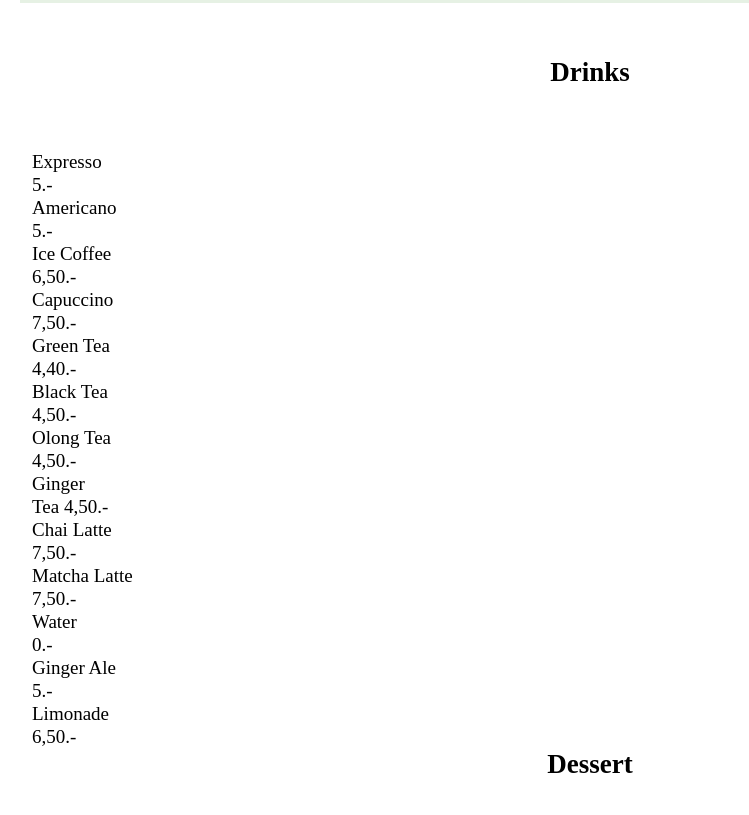
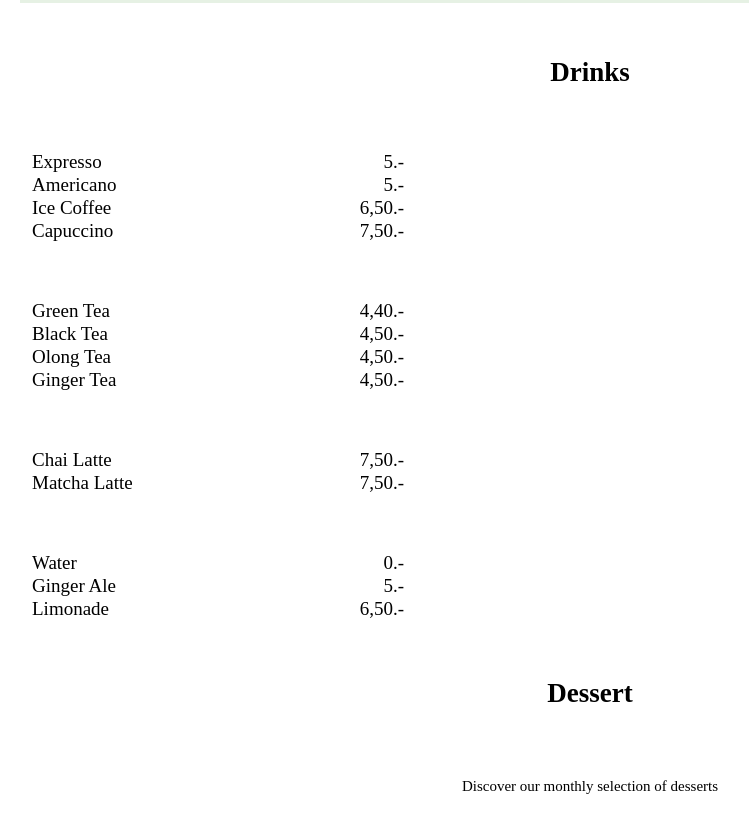
Before and after one commit to WabosuNopauwaal/AtasCafe-IMD22-NoahEllena, a website built with Parcel: page src/index.html in a window 1280 px wide. Shown: the part 1117-1932 px from the top of the page, without its empty margins (50-799 px from the left). Built offline with nearby package versions, Linux system fonts and the light colour scheme.

Commit message:
Almost manage list
I almost managed to do the list...

```diff
--- a/src/index.html
+++ b/src/index.html
@@ -8,9 +8,9 @@
   </head>
   <body>
     <header>
-      <div class="container">
+      <div class="container first-bg-img">
         <div class="row intro-area">
-          <div class="col-sm-12 col-xl-4 offset-xl-4 first-bg-img">
+          <div class="col-sm-12 col-xl-4 offset-xl-4">
             <h1 class="col-sm-12 logo-img">
               <img src="/img/Atas&cafe-logo.webp" alt="logo" />
             </h1>
@@ -63,90 +63,69 @@
           <div class="col-sm-12 col-xl-2 offset-xl-5 drink-menu">
             <h3 class="drink-menu-title">Drinks</h3>
           </div>
-          <div class="col-sm-12 col-xl-6 drink-menu-list">
+          <div>
             <div>
-              <p class="drink-menu-name">
+            <div class="col-sm-12 col-xl-4 drink-menu-group">
+              <p class="drink-menu-list">
                 <span>Expresso</span>
-              </p>
-              <p class="drink-menu-price">
                 <span>5.-</span>
               </p>
-              <p class="drink-menu-name">
+              <p class="drink-menu-list">
                 <span>Americano</span>
-              </p>
-              <p class="drink-menu-price">
                 <span>5.-</span>
               </p>
-              <p class="drink-menu-name">
+              <p class="drink-menu-list">
                 <span>Ice Coffee</span>
-              </p>
-              <p class="drink-menu-price">
                 <span>6,50.-</span>
               </p>
-              <p class="ddrink-menu-name">
+              <p class="drink-menu-list">
                 <span>Capuccino</span>
-              </p>
-              <p class="drink-menu-price">
                 <span>7,50.-</span>
               </p>
             </div>
-            <div>
-              <p class="drink-menu-name">
+            <div class="col-sm-12 col-xl-4 drink-menu-group">
+              <p class="drink-menu-list">
                 <span>Green Tea</span>
-              </p>
-              <p class="drink-menu-price">
                 <span>4,40.-</span>
               </p>
-              <p class="drink-menu-name">
+
+              <p class="drink-menu-list">
                 <span>Black Tea</span>
-              </p>
-              <p class="drink-menu-price">
                 <span>4,50.-</span>
               </p>
-              <p class="drink-menu-name">
+
+              <p class="drink-menu-list">
                 <span>Olong Tea</span>
-              </p>
-              <p class="drink-menu-price">
                 <span>4,50.-</span>
               </p>
-              <p class="drink-menu-name">
-                <span>Ginger</span>
-              </p>
-              <p class="drink-menu-price">
-                <span>Tea 4,50.-</span>
+
+              <p class="drink-menu-list">
+                <span>Ginger Tea</span>
+                <span>4,50.-</span>
               </p>
             </div>
-            <div>
-              <p class="drink-menu-name">
+
+            <div class="col-sm-12 col-xl-4 drink-menu-group">
+              <p class="drink-menu-list">
                 <span>Chai Latte</span>
-              </p>
-              <p class="xdrink-menu-price">
                 <span>7,50.-</span>
               </p>
-              <p class="drink-menu-name">
+              <p class="drink-menu-list">
                 <span>Matcha Latte</span>
-              </p>
-              <p class="drink-menu-price">
                 <span>7,50.-</span>
               </p>
             </div>
-            <div>
-              <p class="drink-menu-name">
+            <div class="col-sm-12 col-xl-4 drink-menu-group">
+              <p class="drink-menu-list">
                 <span>Water</span>
-              </p>
-              <p class="drink-menu-price">
                 <span>0.-</span>
               </p>
-              <p class="drink-menu-name">
+              <p class="drink-menu-list">
                 <span>Ginger Ale</span>
-              </p>
-              <p class="drink-menu-price">
                 <span>5.-</span>
               </p>
-              <p class="drink-menu-name">
+              <p class="drink-menu-list">
                 <span>Limonade</span>
-              </p>
-              <p class="drink-menu-price">
                 <span>6,50.-</span>
               </p>
             </div>
--- a/src/scss/main.scss
+++ b/src/scss/main.scss
@@ -54,6 +54,8 @@ video {
 .first-bg-img {
   color: white;
   background-image: url("/img/BackgroundIMGintropage.webp");
+  background-size: cover;
+  background-position: center;
 }
 /* col-xl-4 offset-xl-4  */
 .logo-img {
@@ -137,18 +139,15 @@ a {
 
 .drink-menu-list {
   display: flex;
-  flex-direction: column;
+  flex-direction: row;
   font-size: 19px;
   line-height: 23px;
   font-weight: 300;
+  justify-content: space-between;
 }
 
-.drink-menu-name {
-  justify-content: start;
-}
-
-.drink-menu-price {
-  justify-content: end;
+.drink-menu-group {
+  margin-bottom: 57px;
 }
 
 .dessert-menu-text {
```
Also changed, not shown: 1 other file.
